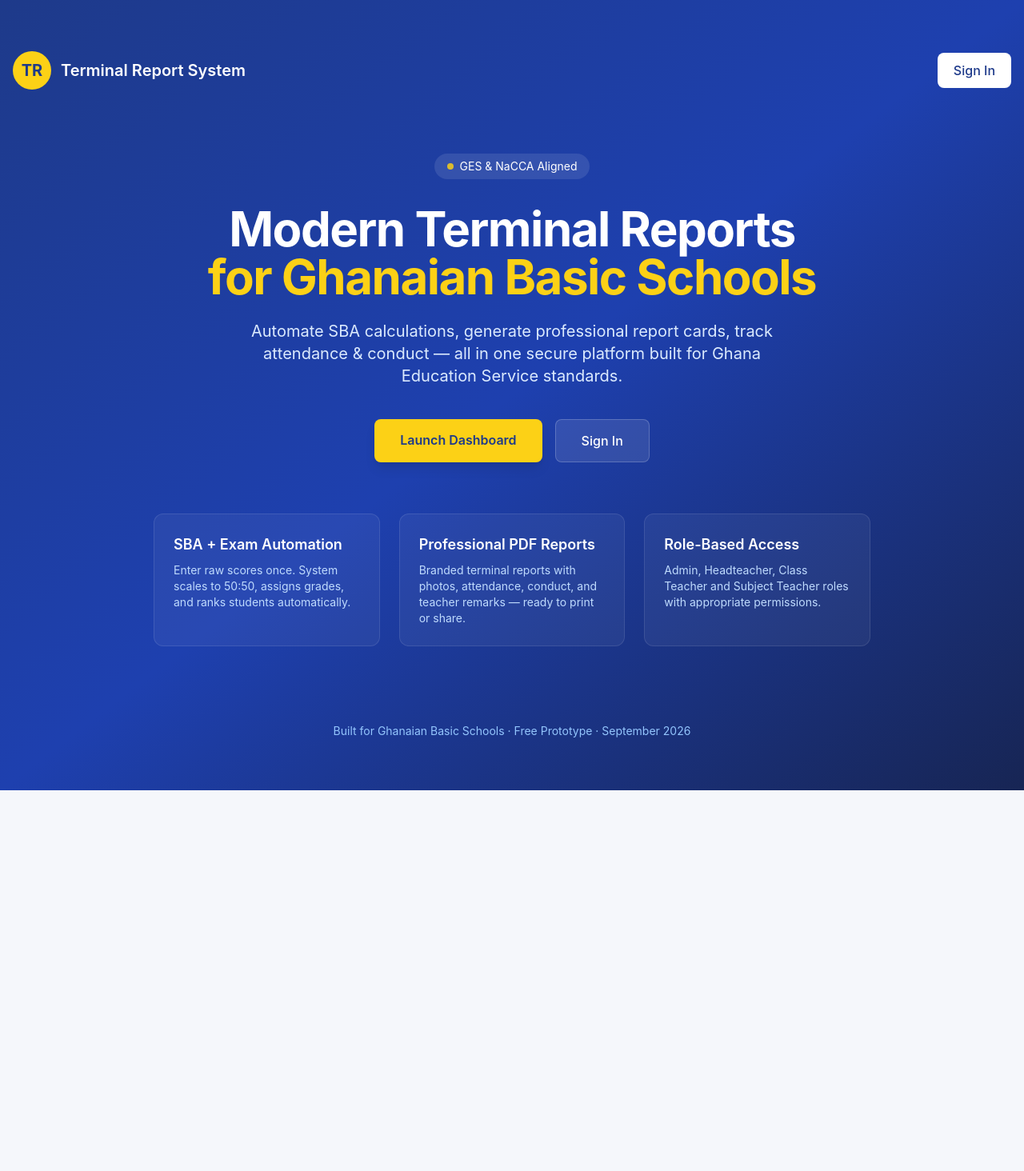
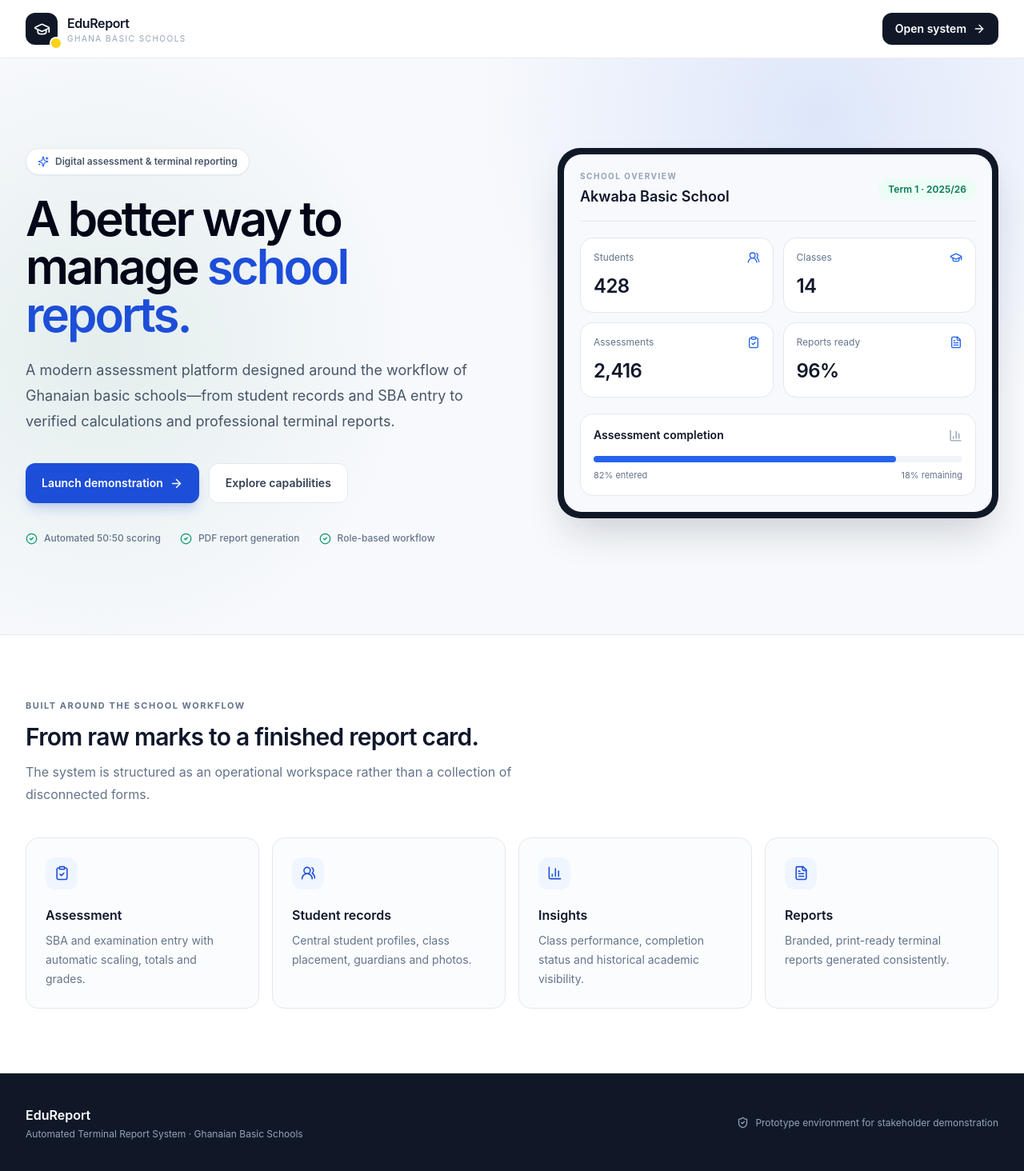
Before and after one commit to MAWUENAMM/terminal-report-system, a Next.js app: page / in a window 1280 px wide. Shown: the whole page at 80% size. Before the commit the page ends 988 px from the top, so only its background shows below. Built offline with nearby package versions, Linux system fonts and the light colour scheme.

Commit message:
Redesign src/app/page.tsx

```diff
--- a/src/app/page.tsx
+++ b/src/app/page.tsx
@@ -1,82 +1,119 @@
 import Link from "next/link";
+import { ArrowRight, BarChart3, CheckCircle2, ClipboardCheck, FileText, GraduationCap, ShieldCheck, Sparkles, UsersRound } from "lucide-react";
 
 export default function HomePage() {
   return (
-    <div className="min-h-screen bg-gradient-to-br from-primary-900 via-primary-800 to-primary-950 text-white">
-      <div className="container mx-auto px-4 py-16">
-        <header className="flex items-center justify-between mb-20">
+    <main className="min-h-screen bg-[#f7f9fc] text-slate-900">
+      <header className="border-b border-slate-200/80 bg-white/90 backdrop-blur sticky top-0 z-40">
+        <div className="mx-auto flex max-w-7xl items-center justify-between px-5 py-4 lg:px-8">
           <div className="flex items-center gap-3">
-            <div className="w-12 h-12 rounded-full bg-ghana-gold flex items-center justify-center text-primary-900 font-bold text-xl">
-              TR
+            <div className="relative flex h-10 w-10 items-center justify-center rounded-xl bg-[#101828] text-white">
+              <GraduationCap size={21}/>
+              <span className="absolute -bottom-1 -right-1 h-3 w-3 rounded-full bg-[#FCD116] ring-2 ring-white"/>
             </div>
-            <span className="text-xl font-semibold">Terminal Report System</span>
+            <div>
+              <div className="font-semibold tracking-tight">EduReport</div>
+              <div className="text-[10px] uppercase tracking-[0.15em] text-slate-400">Ghana Basic Schools</div>
+            </div>
           </div>
-          <Link
-            href="/login"
-            className="px-5 py-2.5 bg-white text-primary-900 font-medium rounded-lg hover:bg-primary-50 transition"
-          >
-            Sign In
+          <Link href="/login" className="inline-flex items-center gap-2 rounded-xl bg-[#101828] px-4 py-2.5 text-sm font-semibold text-white hover:bg-slate-800">
+            Open system <ArrowRight size={16}/>
           </Link>
-        </header>
+        </div>
+      </header>
 
-        <main className="max-w-4xl mx-auto text-center">
-          <div className="inline-flex items-center gap-2 px-4 py-1.5 bg-white/10 rounded-full text-sm mb-8">
-            <span className="w-2 h-2 rounded-full bg-ghana-gold animate-pulse"></span>
-            GES & NaCCA Aligned
+      <section className="relative overflow-hidden">
+        <div className="absolute inset-0 bg-[radial-gradient(circle_at_80%_10%,rgba(37,99,235,.12),transparent_35%),radial-gradient(circle_at_10%_50%,rgba(0,107,63,.08),transparent_32%)]"/>
+        <div className="relative mx-auto grid max-w-7xl gap-14 px-5 py-20 lg:grid-cols-[1.05fr_.95fr] lg:px-8 lg:py-28">
+          <div className="flex flex-col justify-center">
+            <div className="mb-6 inline-flex w-fit items-center gap-2 rounded-full border border-slate-200 bg-white px-3.5 py-2 text-xs font-semibold text-slate-600 shadow-sm">
+              <Sparkles size={14} className="text-primary-600"/> Digital assessment & terminal reporting
+            </div>
+            <h1 className="max-w-3xl text-5xl font-semibold leading-[1.04] tracking-[-0.05em] text-slate-950 md:text-6xl">
+              A better way to manage <span className="text-primary-700">school reports.</span>
+            </h1>
+            <p className="mt-6 max-w-2xl text-lg leading-8 text-slate-600">
+              A modern assessment platform designed around the workflow of Ghanaian basic schools—from student records and SBA entry to verified calculations and professional terminal reports.
+            </p>
+            <div className="mt-9 flex flex-wrap gap-3">
+              <Link href="/login" className="inline-flex items-center gap-2 rounded-xl bg-primary-700 px-5 py-3.5 text-sm font-semibold text-white shadow-lg shadow-primary-700/20 hover:bg-primary-800">
+                Launch demonstration <ArrowRight size={17}/>
+              </Link>
+              <a href="#capabilities" className="inline-flex items-center gap-2 rounded-xl border border-slate-200 bg-white px-5 py-3.5 text-sm font-semibold text-slate-700 hover:bg-slate-50">
+                Explore capabilities
+              </a>
+            </div>
+            <div className="mt-9 flex flex-wrap gap-x-6 gap-y-2 text-xs font-medium text-slate-500">
+              <span className="flex items-center gap-2"><CheckCircle2 size={15} className="text-emerald-600"/> Automated 50:50 scoring</span>
+              <span className="flex items-center gap-2"><CheckCircle2 size={15} className="text-emerald-600"/> PDF report generation</span>
+              <span className="flex items-center gap-2"><CheckCircle2 size={15} className="text-emerald-600"/> Role-based workflow</span>
+            </div>
           </div>
 
-          <h1 className="text-4xl md:text-6xl font-bold tracking-tight mb-6">
-            Modern Terminal Reports<br />
-            <span className="text-ghana-gold">for Ghanaian Basic Schools</span>
-          </h1>
+          <div className="relative">
+            <div className="overflow-hidden rounded-[28px] bg-[#101828] p-2 shadow-2xl shadow-slate-900/20">
+              <div className="rounded-[22px] bg-[#f7f9fc] p-5">
+                <div className="flex items-center justify-between border-b border-slate-200 pb-4">
+                  <div>
+                    <div className="text-[10px] font-bold uppercase tracking-[.15em] text-slate-400">School overview</div>
+                    <div className="mt-1 text-lg font-semibold">Akwaba Basic School</div>
+                  </div>
+                  <div className="rounded-full bg-emerald-50 px-3 py-1.5 text-xs font-semibold text-emerald-700">Term 1 · 2025/26</div>
+                </div>
+                <div className="grid grid-cols-2 gap-3 py-5">
+                  {[
+                    ["Students","428",UsersRound],
+                    ["Classes","14",GraduationCap],
+                    ["Assessments","2,416",ClipboardCheck],
+                    ["Reports ready","96%",FileText],
+                  ].map(([label,value,Icon]: any)=>(
+                    <div key={label} className="rounded-2xl border border-slate-200 bg-white p-4">
+                      <div className="flex items-center justify-between"><span className="text-xs text-slate-500">{label}</span><Icon size={16} className="text-primary-600"/></div>
+                      <div className="mt-3 text-2xl font-semibold tracking-tight">{value}</div>
+                    </div>
+                  ))}
+                </div>
+                <div className="rounded-2xl border border-slate-200 bg-white p-4">
+                  <div className="flex items-center justify-between"><span className="text-sm font-semibold">Assessment completion</span><BarChart3 size={17} className="text-slate-400"/></div>
+                  <div className="mt-4 h-2 rounded-full bg-slate-100"><div className="h-2 w-[82%] rounded-full bg-primary-600"/></div>
+                  <div className="mt-2 flex justify-between text-[11px] text-slate-500"><span>82% entered</span><span>18% remaining</span></div>
+                </div>
+              </div>
+            </div>
+          </div>
+        </div>
+      </section>
 
-          <p className="text-lg md:text-xl text-primary-100 mb-10 max-w-2xl mx-auto">
-            Automate SBA calculations, generate professional report cards, track attendance & conduct —
-            all in one secure platform built for Ghana Education Service standards.
-          </p>
-
-          <div className="flex flex-col sm:flex-row gap-4 justify-center mb-16">
-            <Link
-              href="/login"
-              className="px-8 py-3.5 bg-ghana-gold text-primary-900 font-semibold rounded-lg hover:bg-yellow-300 transition shadow-lg"
-            >
-              Launch Dashboard
-            </Link>
-            <Link
-              href="/login"
-              className="px-8 py-3.5 bg-white/10 border border-white/20 font-medium rounded-lg hover:bg-white/20 transition"
-            >
-              Sign In
-            </Link>
+      <section id="capabilities" className="border-y border-slate-200 bg-white">
+        <div className="mx-auto max-w-7xl px-5 py-20 lg:px-8">
+          <div className="max-w-2xl">
+            <div className="eyebrow">Built around the school workflow</div>
+            <h2 className="mt-3 text-3xl font-semibold tracking-tight">From raw marks to a finished report card.</h2>
+            <p className="mt-3 leading-7 text-slate-500">The system is structured as an operational workspace rather than a collection of disconnected forms.</p>
           </div>
-
-          <div className="grid md:grid-cols-3 gap-6 text-left">
+          <div className="mt-10 grid gap-4 md:grid-cols-2 lg:grid-cols-4">
             {[
-              {
-                title: "SBA + Exam Automation",
-                desc: "Enter raw scores once. System scales to 50:50, assigns grades, and ranks students automatically.",
-              },
-              {
-                title: "Professional PDF Reports",
-                desc: "Branded terminal reports with photos, attendance, conduct, and teacher remarks — ready to print or share.",
-              },
-              {
-                title: "Role-Based Access",
-                desc: "Admin, Headteacher, Class Teacher and Subject Teacher roles with appropriate permissions.",
-              },
-            ].map((f) => (
-              <div key={f.title} className="bg-white/5 border border-white/10 rounded-xl p-6">
-                <h3 className="font-semibold text-lg mb-2">{f.title}</h3>
-                <p className="text-primary-200 text-sm">{f.desc}</p>
+              [ClipboardCheck,"Assessment","SBA and examination entry with automatic scaling, totals and grades."],
+              [UsersRound,"Student records","Central student profiles, class placement, guardians and photos."],
+              [BarChart3,"Insights","Class performance, completion status and historical academic visibility."],
+              [FileText,"Reports","Branded, print-ready terminal reports generated consistently."],
+            ].map(([Icon,title,desc]: any)=>(
+              <div key={title} className="rounded-2xl border border-slate-200 bg-[#fbfcfe] p-6">
+                <div className="flex h-10 w-10 items-center justify-center rounded-xl bg-primary-50 text-primary-700"><Icon size={19}/></div>
+                <h3 className="mt-5 font-semibold">{title}</h3>
+                <p className="mt-2 text-sm leading-6 text-slate-500">{desc}</p>
               </div>
             ))}
           </div>
-        </main>
+        </div>
+      </section>
 
-        <footer className="mt-24 text-center text-primary-300 text-sm">
-          Built for Ghanaian Basic Schools · Free Prototype · September 2026
-        </footer>
-      </div>
-    </div>
+      <footer className="bg-[#101828] text-white">
+        <div className="mx-auto flex max-w-7xl flex-col gap-5 px-5 py-10 md:flex-row md:items-center md:justify-between lg:px-8">
+          <div><div className="font-semibold">EduReport</div><div className="mt-1 text-xs text-slate-400">Automated Terminal Report System · Ghanaian Basic Schools</div></div>
+          <div className="flex items-center gap-2 text-xs text-slate-400"><ShieldCheck size={15}/> Prototype environment for stakeholder demonstration</div>
+        </div>
+      </footer>
+    </main>
   );
 }
```
